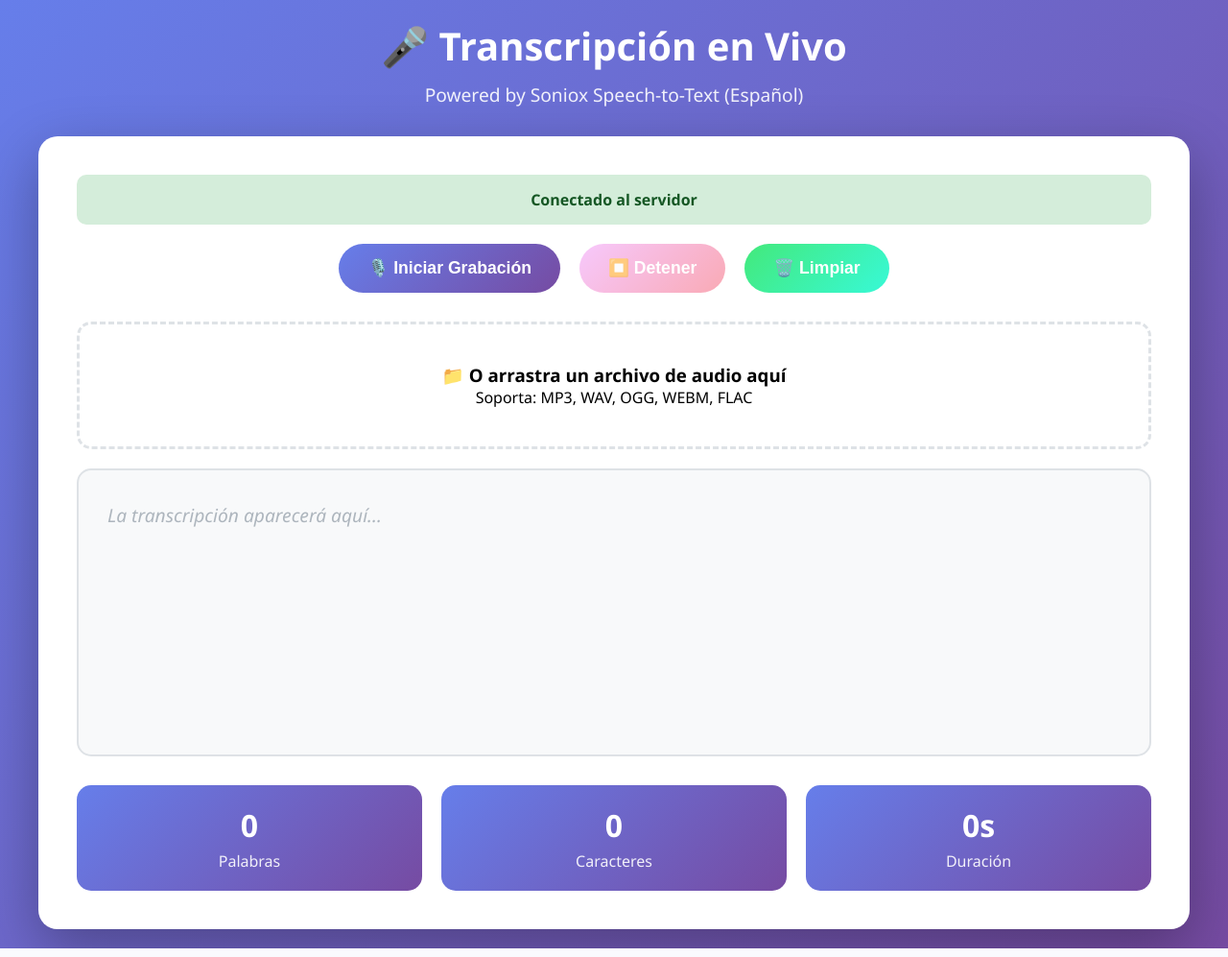
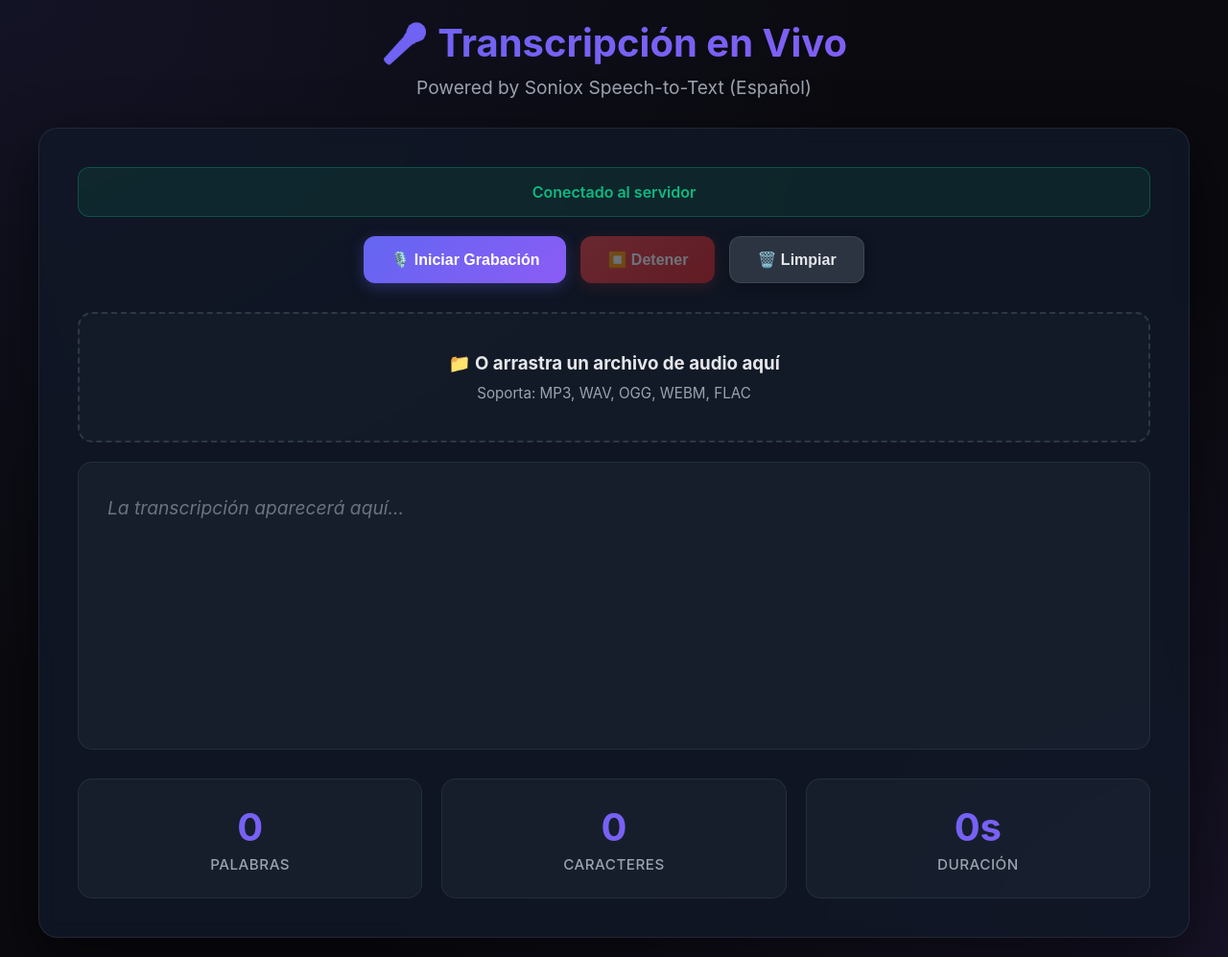
Before and after one commit to Yenreh/ConceptSoniox, a Flask app: page / in a window 1280 px wide. Shown: the whole page at 96% size. Run offline with Flask 3, Linux system fonts and the light colour scheme; some libraries are stand-ins or nearby versions.

Commit message:
Enhance UI design of index.html with updated styles and improved color scheme

```diff
--- a/templates/index.html
+++ b/templates/index.html
@@ -14,10 +14,14 @@
         }
 
         body {
-            font-family: 'Segoe UI', Tahoma, Geneva, Verdana, sans-serif;
-            background: linear-gradient(135deg, #667eea 0%, #764ba2 100%);
+            font-family: 'Inter', 'Segoe UI', Tahoma, Geneva, Verdana, sans-serif;
+            background: #0a0a0f;
+            background-image:
+                radial-gradient(at 0% 0%, rgba(99, 102, 241, 0.1) 0px, transparent 50%),
+                radial-gradient(at 100% 100%, rgba(139, 92, 246, 0.1) 0px, transparent 50%);
             min-height: 100vh;
             padding: 20px;
+            color: #e5e7eb;
         }
 
         .container {
@@ -27,74 +31,113 @@
 
         .header {
             text-align: center;
-            color: white;
+            color: #f9fafb;
             margin-bottom: 30px;
         }
 
         .header h1 {
             font-size: 2.5em;
             margin-bottom: 10px;
+            font-weight: 700;
+            background: linear-gradient(135deg, #6366f1 0%, #8b5cf6 100%);
+            -webkit-background-clip: text;
+            -webkit-text-fill-color: transparent;
+            background-clip: text;
         }
 
         .header p {
             font-size: 1.2em;
-            opacity: 0.9;
+            color: #9ca3af;
         }
 
         .main-card {
-            background: white;
+            background: rgba(17, 24, 39, 0.8);
+            backdrop-filter: blur(10px);
+            border: 1px solid rgba(75, 85, 99, 0.3);
             border-radius: 20px;
             padding: 40px;
-            box-shadow: 0 20px 60px rgba(0, 0, 0, 0.3);
+            box-shadow: 0 20px 60px rgba(0, 0, 0, 0.5);
         }
 
         .controls {
             display: flex;
             justify-content: center;
-            gap: 20px;
+            gap: 15px;
             margin-bottom: 30px;
+            flex-wrap: wrap;
         }
 
         .btn {
-            padding: 15px 30px;
-            font-size: 1.1em;
+            padding: 14px 28px;
+            font-size: 1em;
             border: none;
-            border-radius: 50px;
+            border-radius: 12px;
             cursor: pointer;
-            transition: all 0.3s;
-            font-weight: bold;
+            transition: all 0.3s ease;
+            font-weight: 600;
             display: flex;
             align-items: center;
-            gap: 10px;
+            gap: 8px;
+            position: relative;
+            overflow: hidden;
+        }
+
+        .btn::before {
+            content: '';
+            position: absolute;
+            top: 50%;
+            left: 50%;
+            width: 0;
+            height: 0;
+            border-radius: 50%;
+            background: rgba(255, 255, 255, 0.1);
+            transform: translate(-50%, -50%);
+            transition: width 0.6s, height 0.6s;
+        }
+
+        .btn:hover::before {
+            width: 300px;
+            height: 300px;
         }
 
         .btn:hover {
             transform: translateY(-2px);
-            box-shadow: 0 5px 15px rgba(0, 0, 0, 0.2);
         }
 
         .btn-start {
-            background: linear-gradient(135deg, #667eea 0%, #764ba2 100%);
+            background: linear-gradient(135deg, #6366f1 0%, #8b5cf6 100%);
             color: white;
+            box-shadow: 0 4px 15px rgba(99, 102, 241, 0.3);
+        }
+
+        .btn-start:hover {
+            box-shadow: 0 6px 20px rgba(99, 102, 241, 0.4);
         }
 
         .btn-stop {
-            background: linear-gradient(135deg, #f093fb 0%, #f5576c 100%);
+            background: linear-gradient(135deg, #ef4444 0%, #dc2626 100%);
             color: white;
+            box-shadow: 0 4px 15px rgba(239, 68, 68, 0.3);
         }
 
-        .btn-upload {
-            background: linear-gradient(135deg, #4facfe 0%, #00f2fe 100%);
-            color: white;
+        .btn-stop:hover {
+            box-shadow: 0 6px 20px rgba(239, 68, 68, 0.4);
         }
 
         .btn-clear {
-            background: linear-gradient(135deg, #43e97b 0%, #38f9d7 100%);
-            color: white;
+            background: rgba(75, 85, 99, 0.5);
+            color: #e5e7eb;
+            border: 1px solid rgba(107, 114, 128, 0.3);
+            box-shadow: 0 4px 15px rgba(0, 0, 0, 0.2);
+        }
+
+        .btn-clear:hover {
+            background: rgba(75, 85, 99, 0.7);
+            box-shadow: 0 6px 20px rgba(0, 0, 0, 0.3);
         }
 
         .btn:disabled {
-            opacity: 0.5;
+            opacity: 0.4;
             cursor: not-allowed;
             transform: none;
         }
@@ -102,35 +145,45 @@
         .status {
             text-align: center;
             padding: 15px;
-            border-radius: 10px;
+            border-radius: 12px;
             margin-bottom: 20px;
-            font-weight: bold;
+            font-weight: 600;
+            border: 1px solid;
         }
 
         .status.connected {
-            background: #d4edda;
-            color: #155724;
+            background: rgba(16, 185, 129, 0.1);
+            color: #10b981;
+            border-color: rgba(16, 185, 129, 0.3);
         }
 
         .status.recording {
-            background: #fff3cd;
-            color: #856404;
+            background: rgba(245, 158, 11, 0.1);
+            color: #f59e0b;
+            border-color: rgba(245, 158, 11, 0.3);
             animation: pulse 2s infinite;
         }
 
         .status.stopped {
-            background: #f8d7da;
-            color: #721c24;
+            background: rgba(239, 68, 68, 0.1);
+            color: #ef4444;
+            border-color: rgba(239, 68, 68, 0.3);
         }
 
         @keyframes pulse {
-            0%, 100% { opacity: 1; }
-            50% { opacity: 0.7; }
+            0%, 100% {
+                opacity: 1;
+                box-shadow: 0 0 0 0 rgba(245, 158, 11, 0.4);
+            }
+            50% {
+                opacity: 0.8;
+                box-shadow: 0 0 0 10px rgba(245, 158, 11, 0);
+            }
         }
 
         .transcription-box {
-            background: #f8f9fa;
-            border: 2px solid #dee2e6;
+            background: rgba(31, 41, 55, 0.5);
+            border: 1px solid rgba(75, 85, 99, 0.3);
             border-radius: 15px;
             padding: 30px;
             min-height: 300px;
@@ -138,12 +191,30 @@
             overflow-y: auto;
             font-size: 1.2em;
             line-height: 1.8;
-            color: #333;
+            color: #e5e7eb;
+        }
+
+        .transcription-box::-webkit-scrollbar {
+            width: 8px;
+        }
+
+        .transcription-box::-webkit-scrollbar-track {
+            background: rgba(31, 41, 55, 0.5);
+            border-radius: 10px;
+        }
+
+        .transcription-box::-webkit-scrollbar-thumb {
+            background: rgba(99, 102, 241, 0.5);
+            border-radius: 10px;
+        }
+
+        .transcription-box::-webkit-scrollbar-thumb:hover {
+            background: rgba(99, 102, 241, 0.7);
         }
 
         .transcription-box:empty:before {
             content: "La transcripción aparecerá aquí...";
-            color: #adb5bd;
+            color: #6b7280;
             font-style: italic;
         }
 
@@ -172,40 +250,71 @@
         }
 
         .stat-card {
-            background: linear-gradient(135deg, #667eea 0%, #764ba2 100%);
-            color: white;
-            padding: 20px;
+            background: rgba(31, 41, 55, 0.5);
+            border: 1px solid rgba(75, 85, 99, 0.3);
+            color: #e5e7eb;
+            padding: 25px;
             border-radius: 15px;
             text-align: center;
+            transition: all 0.3s ease;
+        }
+
+        .stat-card:hover {
+            background: rgba(31, 41, 55, 0.7);
+            border-color: rgba(99, 102, 241, 0.5);
+            transform: translateY(-5px);
+            box-shadow: 0 10px 30px rgba(0, 0, 0, 0.3);
         }
 
         .stat-card h3 {
-            font-size: 2em;
+            font-size: 2.5em;
             margin-bottom: 5px;
+            font-weight: 700;
+            background: linear-gradient(135deg, #6366f1 0%, #8b5cf6 100%);
+            -webkit-background-clip: text;
+            -webkit-text-fill-color: transparent;
+            background-clip: text;
         }
 
         .stat-card p {
-            opacity: 0.9;
+            color: #9ca3af;
+            font-size: 0.95em;
+            font-weight: 500;
+            text-transform: uppercase;
+            letter-spacing: 0.5px;
         }
 
         .upload-area {
-            border: 3px dashed #dee2e6;
+            border: 2px dashed rgba(75, 85, 99, 0.5);
             border-radius: 15px;
             padding: 40px;
             text-align: center;
             margin-bottom: 20px;
             cursor: pointer;
-            transition: all 0.3s;
+            transition: all 0.3s ease;
+            background: rgba(31, 41, 55, 0.3);
+        }
+
+        .upload-area h3 {
+            color: #e5e7eb;
+            margin-bottom: 10px;
+        }
+
+        .upload-area p {
+            color: #9ca3af;
+            font-size: 0.95em;
         }
 
         .upload-area:hover {
-            border-color: #667eea;
-            background: #f8f9fa;
+            border-color: rgba(99, 102, 241, 0.7);
+            background: rgba(31, 41, 55, 0.5);
+            box-shadow: 0 0 20px rgba(99, 102, 241, 0.1);
         }
 
         .upload-area.dragover {
-            border-color: #667eea;
-            background: #e7f3ff;
+            border-color: #6366f1;
+            background: rgba(99, 102, 241, 0.1);
+            box-shadow: 0 0 30px rgba(99, 102, 241, 0.2);
         }
 
         #fileInput {
```
Also changed, not shown: other parts of templates/index.html (+24 -10 lines).
